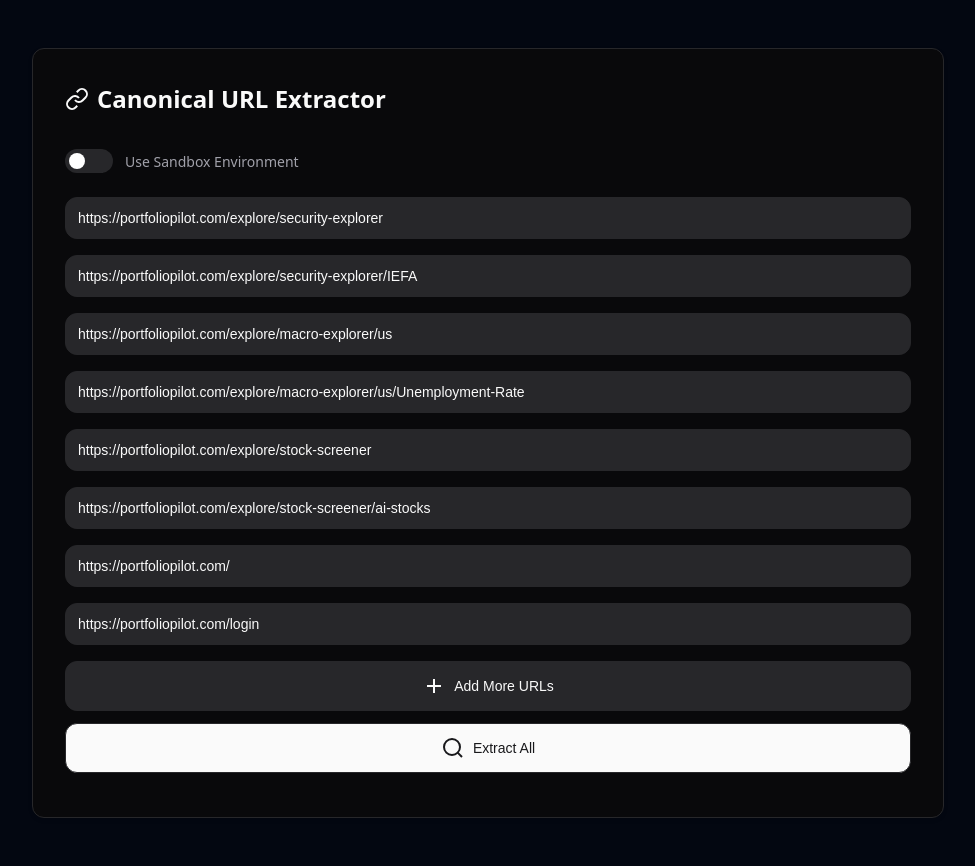
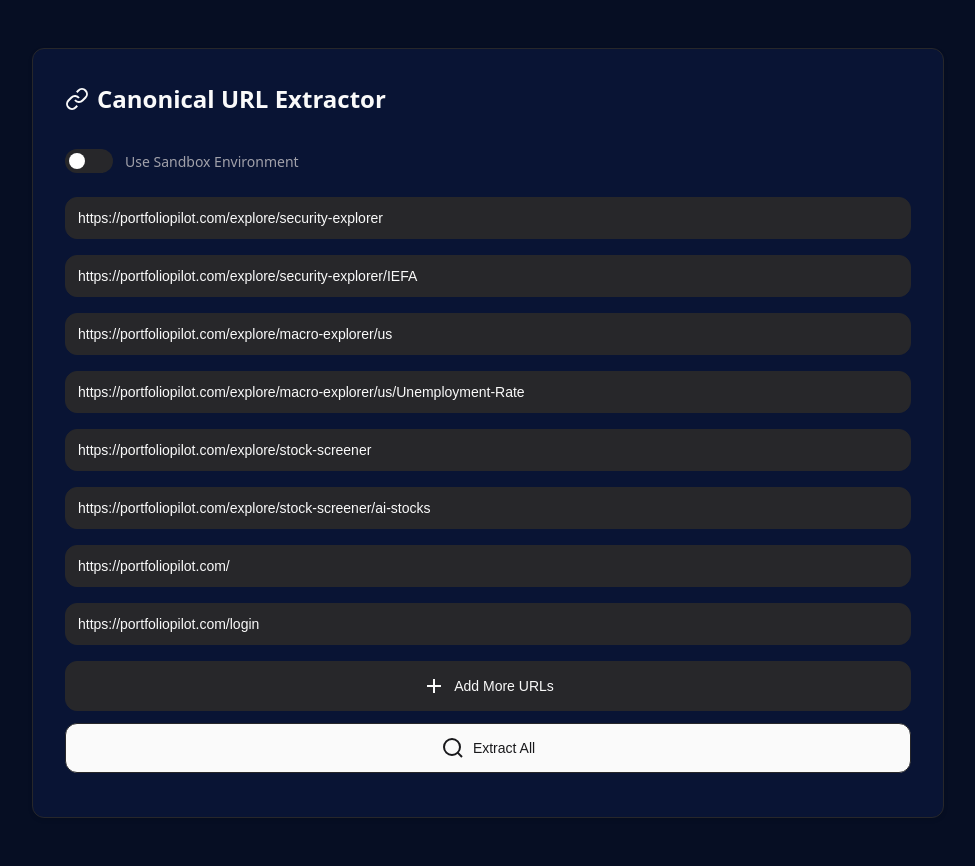
Before and after one commit to kalidasmuthusamy/UrlCanonicalExtractor, a Flask app: page / in a window 1280 px wide. Shown: the whole page, without its empty margins (152-1127 px from the left). Run offline with Flask 3, Linux system fonts and the light colour scheme.

Commit message:
Assistant checkpoint
Assistant generated file changes:
- static/css/style.css: Update background and contrast colors, Improve success/error contrast

---

User prompt:

use lighter background color. it's still black. Success and error content are not contrast enough

```diff
--- a/static/css/style.css
+++ b/static/css/style.css
@@ -1,10 +1,10 @@
 
 :root {
-    --background: hsl(224 71% 4%);
+    --background: hsl(224 71% 8%);
     --foreground: hsl(0 0% 98%);
-    --card: hsl(240 10% 3.9%);
+    --card: hsl(224 71% 12%);
     --card-foreground: hsl(0 0% 98%);
-    --popover: hsl(240 10% 3.9%);
+    --popover: hsl(224 71% 10%);
     --popover-foreground: hsl(0 0% 98%);
     --primary: hsl(0 0% 98%);
     --primary-foreground: hsl(240 5.9% 10%);
@@ -226,13 +226,13 @@ input:checked + .slider:before {
 }
 
 .success {
-    border-color: rgba(34, 197, 94, 0.2);
-    background-color: rgba(34, 197, 94, 0.05);
+    border-color: rgba(34, 197, 94, 0.4);
+    background-color: rgba(34, 197, 94, 0.1);
 }
 
 .error {
-    border-color: rgba(239, 68, 68, 0.2);
-    background-color: rgba(239, 68, 68, 0.05);
+    border-color: rgba(239, 68, 68, 0.4);
+    background-color: rgba(239, 68, 68, 0.1);
 }
 
 .tag-html {
```
